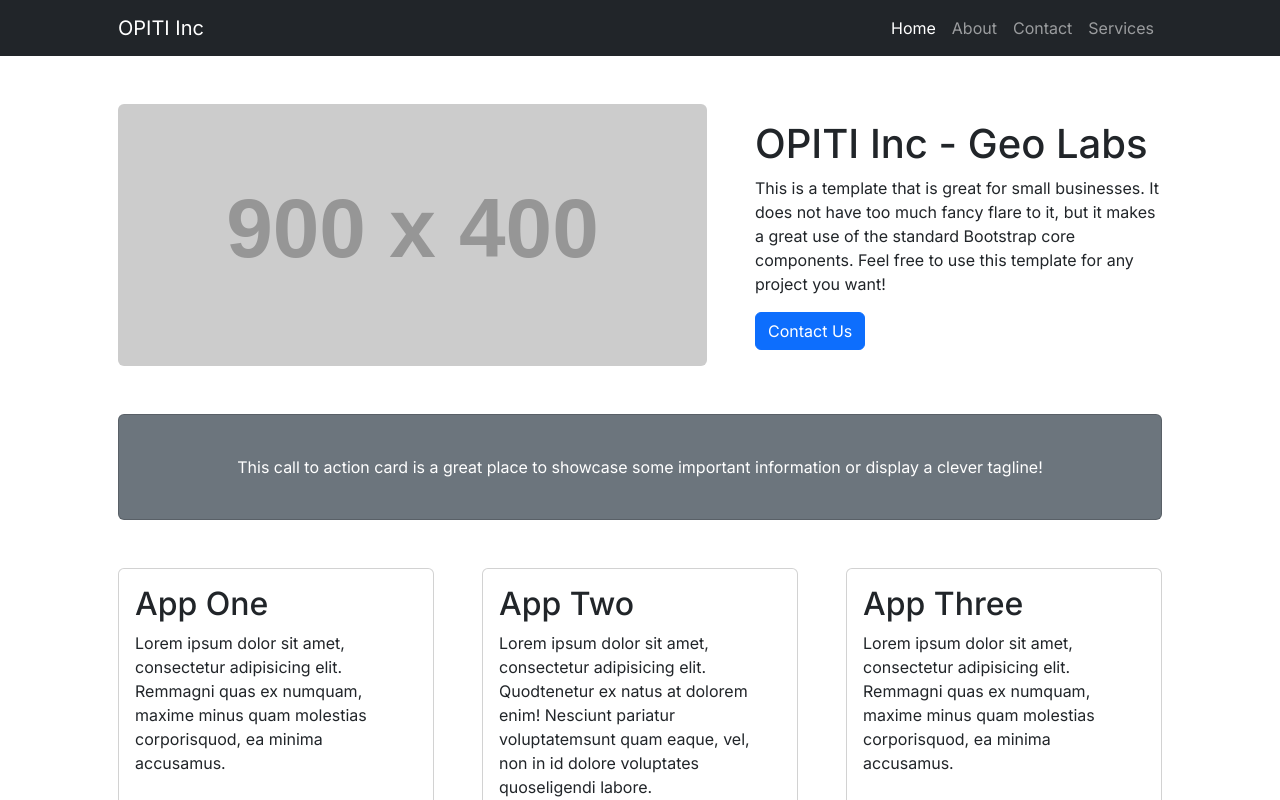
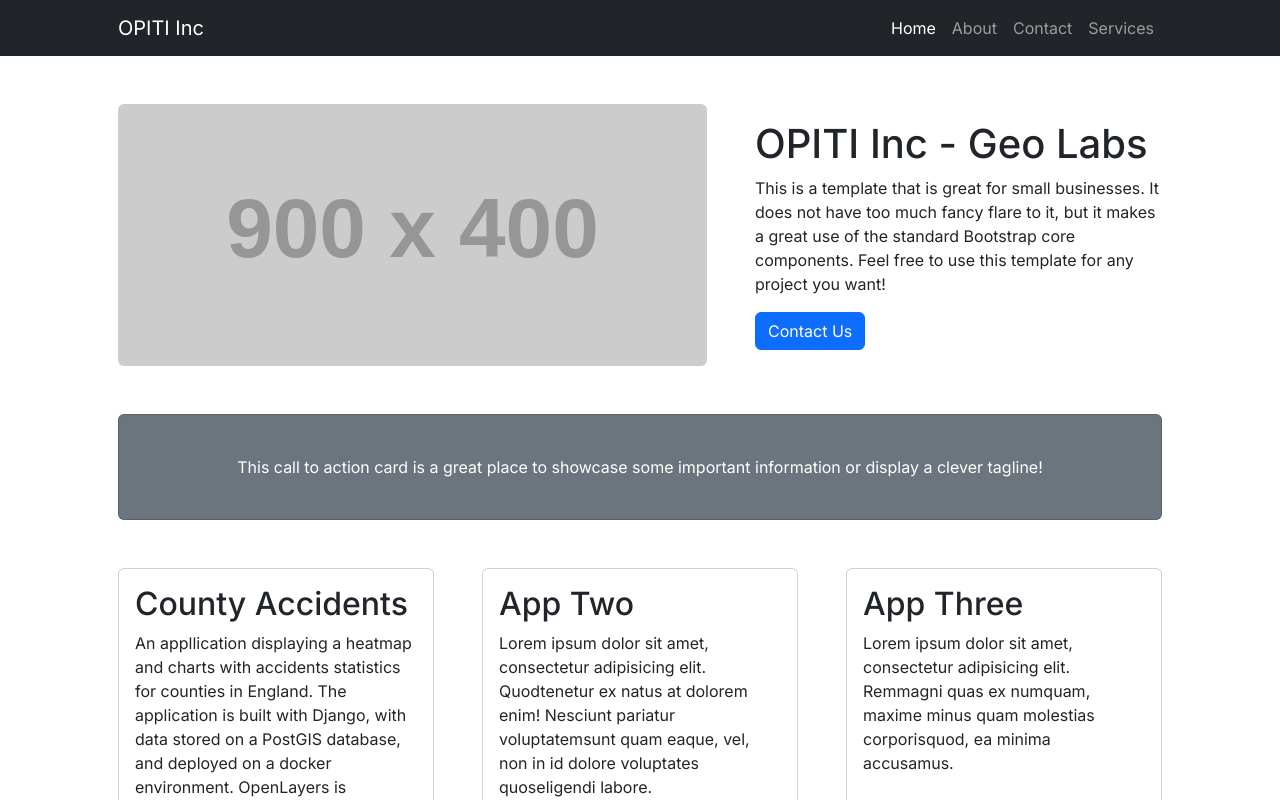
Before and after one commit to OpitiCalvin/OpitiTechGeoLabs, a Next.js app: page / in a window 1280 px wide. Shown: the top 800 px of the page. Built offline with nearby package versions, Linux system fonts and the light colour scheme.

Commit message:
added accidents app

```diff
--- a/src/api/app_data.jsx
+++ b/src/api/app_data.jsx
@@ -1,11 +1,8 @@
-const app_info = [
+export const app_info = [
   {
-    name: "App One",
-    desc:
-      "Lorem ipsum dolor sit amet, consectetur adipisicing elit. Rem" +
-      "magni quas ex numquam, maxime minus quam molestias corporis" +
-      "quod, ea minima accusamus.",
-    link: "#",
+    name: "County Accidents",
+    desc: "An appllication displaying a heatmap and charts with accidents statistics for counties in England. The application is built with Django, with data stored on a PostGIS database, and deployed on a docker environment. OpenLayers is implemented for the web GIS component while charting is achieved with chart.js",
+    link: "http://accidents.opititechgeolabs.com",
   },
   {
     name: "App Two",
--- a/src/app/components/AppCard.jsx
+++ b/src/app/components/AppCard.jsx
@@ -9,7 +9,7 @@ const AppCard = ({ name, desc, link }) => {
           <p className="card-text">{desc}</p>
         </div>
         <div className="card-footer">
-          <a className="btn btn-primary btn-sm" href="#!">
+          <a className="btn btn-primary btn-sm" href={link} target="_blank">
             More Info
           </a>
         </div>
--- a/src/app/page.js
+++ b/src/app/page.js
@@ -2,34 +2,7 @@ import Image from "next/image";
 import Navbar from "./navigation/Navbar";
 import Footer from "./components/Footer";
 import AppCard from "./components/AppCard";
-
-const app_info = [
-  {
-    name: "App One",
-    desc:
-      "Lorem ipsum dolor sit amet, consectetur adipisicing elit. Rem" +
-      "magni quas ex numquam, maxime minus quam molestias corporis" +
-      "quod, ea minima accusamus.",
-    link: "#",
-  },
-  {
-    name: "App Two",
-    desc:
-      "Lorem ipsum dolor sit amet, consectetur adipisicing elit. Quod" +
-      "tenetur ex natus at dolorem enim! Nesciunt pariatur voluptatem" +
-      "sunt quam eaque, vel, non in id dolore voluptates quos" +
-      "eligendi labore.",
-    link: "#",
-  },
-  {
-    name: "App Three",
-    desc:
-      "Lorem ipsum dolor sit amet, consectetur adipisicing elit. Rem" +
-      "magni quas ex numquam, maxime minus quam molestias corporis" +
-      "quod, ea minima accusamus.",
-    link: "#",
-  },
-];
+import { app_info } from "@/api/app_data";
 
 export default function Home() {
   return (
```
Also changed, not shown: docker-compose.yaml (added, +10 -0 lines), 2 other files (tests, documents, lock files or other folders).
